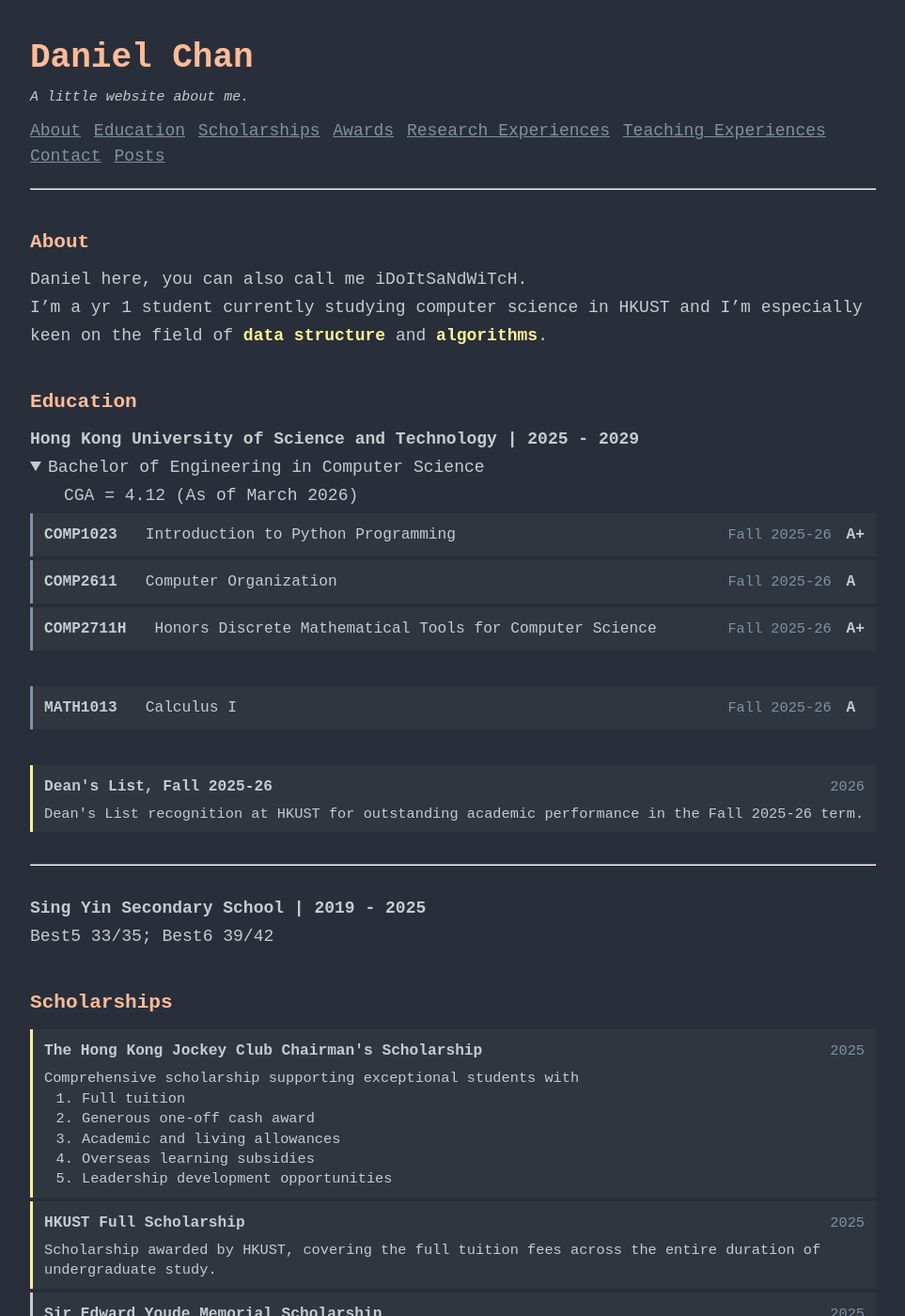
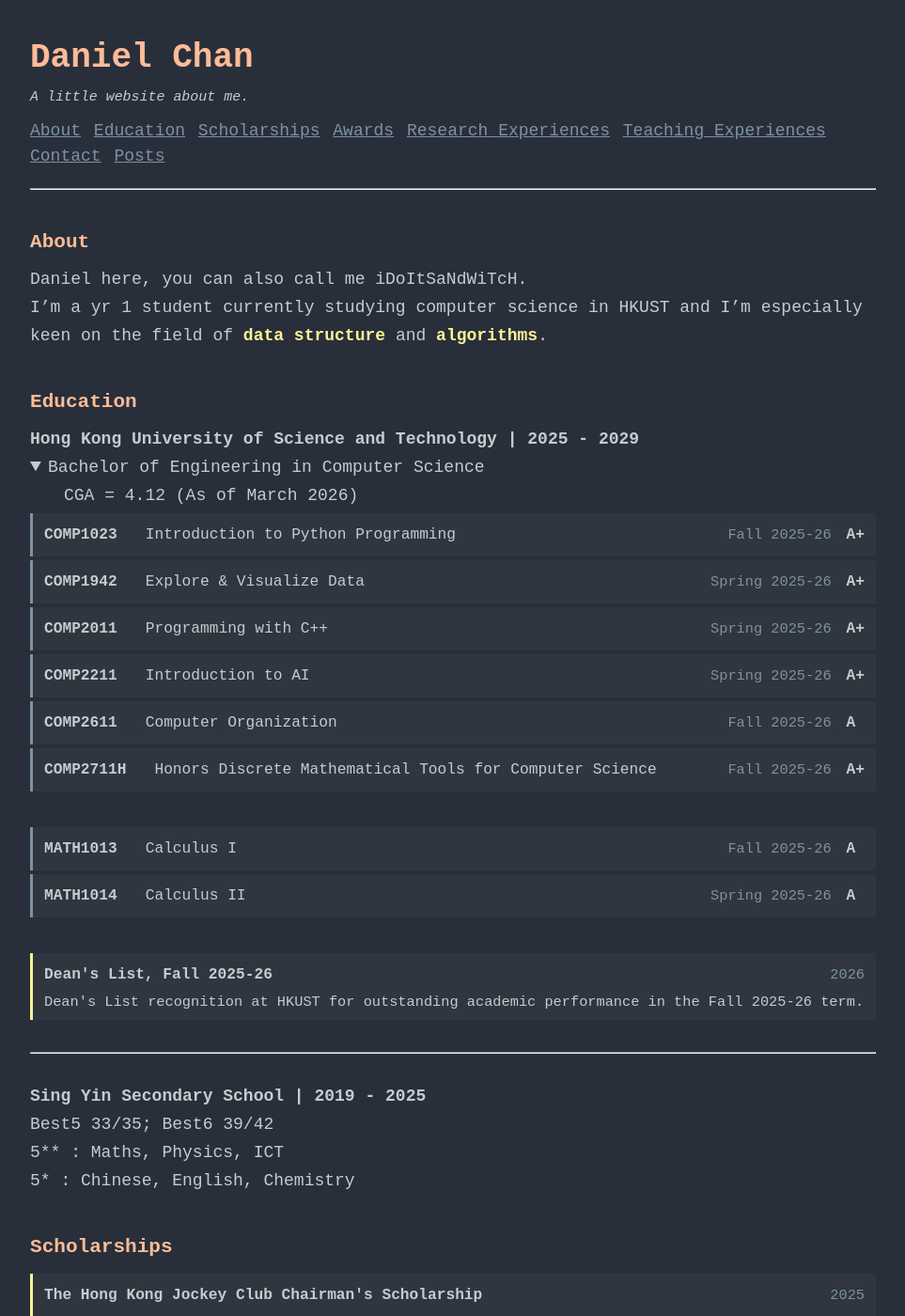
Before and after one commit to DanielChan0305/DanielChan0305.github.io, a Jekyll site: the page built from index.md, in a window 1280 px wide and 1400 px high. Shown: the whole window at 94% size, without its empty margins (158-1121 px from the left). Built offline with Jekyll 4.4.1, drawn with Linux system fonts in a browser that asks for light colours.

Commit message:
feat(): add part of the grades for Spring 25-26 and add dse detailed scores

```diff
--- a/index.md
+++ b/index.md
@@ -18,12 +18,22 @@
 <p style='margin-left : 2rem'>CGA = 4.12 (As of March 2026)</p>
 
 {% include course.html code="COMP1023" name="Introduction to Python Programming" grade="A+" semester="Fall 2025-26" %}
+
+
+{% include course.html code="COMP1942" name="Explore & Visualize Data" grade="A+" semester="Spring 2025-26" %}
+
+{% include course.html code="COMP2011" name="Programming with C++" grade="A+" semester="Spring 2025-26" %}
+
+{% include course.html code="COMP2211" name="Introduction to AI" grade="A+" semester="Spring 2025-26" %}
+
 {% include course.html code="COMP2611" name="Computer Organization" grade="A" semester="Fall 2025-26" %}
 {% include course.html code="COMP2711H" name="Honors Discrete Mathematical Tools for Computer Science" grade="A+" semester="Fall 2025-26" %}
 
 <br>
 
 {% include course.html code="MATH1013" name="Calculus I" grade="A" semester="Fall 2025-26" %}
+
+{% include course.html code="MATH1014" name="Calculus II" grade="A" semester="Spring 2025-26" %}
 
 <br>
 
@@ -44,6 +54,10 @@
 
 #### Sing Yin Secondary School | 2019 - 2025
 Best5 33/35; Best6 39/42
+
+5** : Maths, Physics, ICT
+
+5*  : Chinese, English, Chemistry
 
 <br>
 
```
